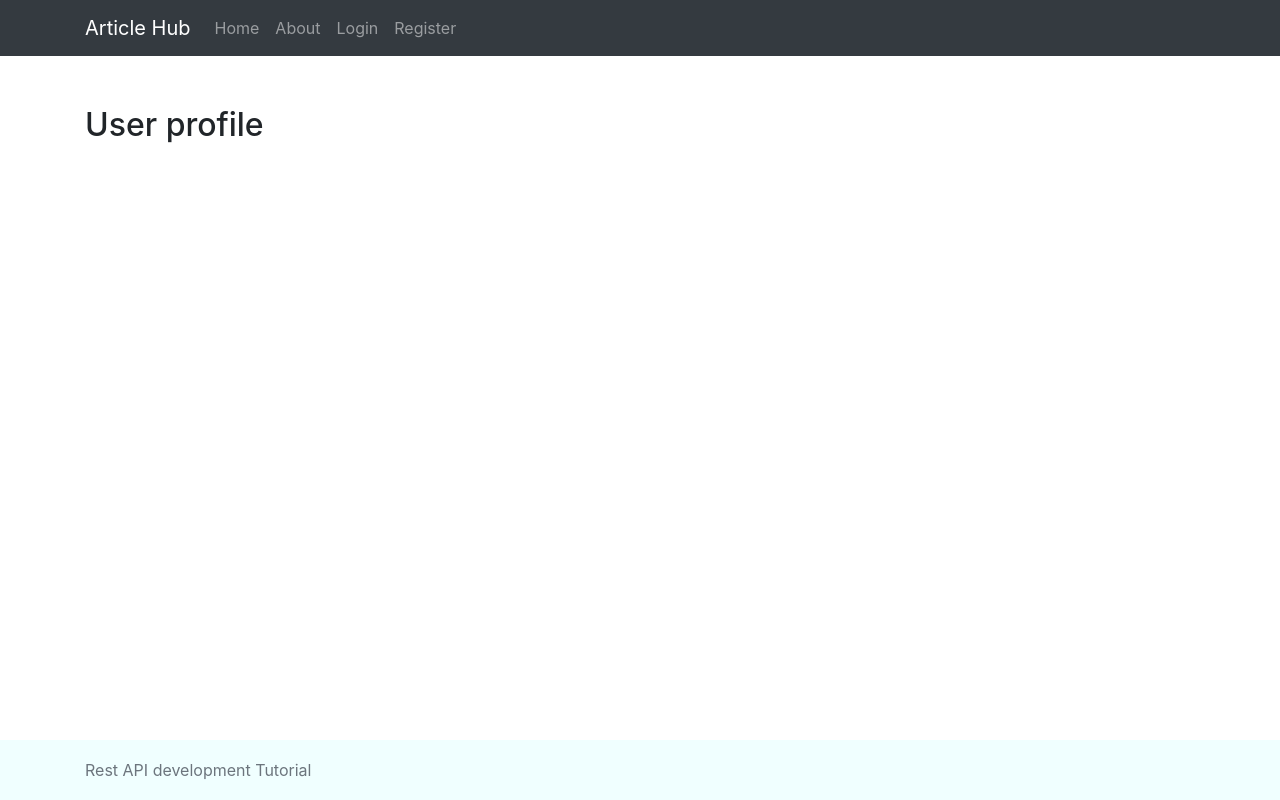
After one commit to keivan85/php-rest-api, a PHP site: page /profile.php in a window 1280 px wide. The commit adds this page. Run offline with PHP 8.4, Linux system fonts and the light colour scheme.

Commit message:
add profile page + add login form

```diff
--- /dev/null
+++ b/profile.php
@@ -0,0 +1,43 @@
+<!DOCTYPE html>
+<html lang="en">
+
+<head>
+  <meta charset="UTF-8">
+  <meta name="viewport" content="width=device-width, initial-scale=1.0">
+  <title>Article hub | Profile</title>
+  <link rel="stylesheet" type="text/css" href="assets/bootstrap/css/bootstrap.min.css">
+  <link rel="stylesheet" type="text/css" href="assets/css/style.css">
+
+</head>
+
+<body>
+  <!-- Navigation starts -->
+  <?php
+  include 'elements/navigation.php';
+  ?>
+  <!-- Navigation ends -->
+
+  <!-- Contain user data starts -->
+  <div class="container m-top-50">
+<div class="col-mad-9">
+<h2>User profile</h2>
+</div>
+  </div>
+  <!-- Contain user data ends -->
+
+
+  <!-- Footer starts -->
+  <footer class="footer">
+    <div class="container">
+      <span class="text-muted">Rest API development Tutorial</span>
+    </div>
+  </footer>
+  <!-- Footer ends -->
+
+  <script src="assets/js/jquery.min.js"></script>
+  <script src="assets/bootstrap/js/bootstrap.min.js"></script>
+  <script src="assets/js/popper.min.js"></script>
+
+</body>
+
+</html>
```
Also changed, not shown: login.php (+12 -0 lines).
